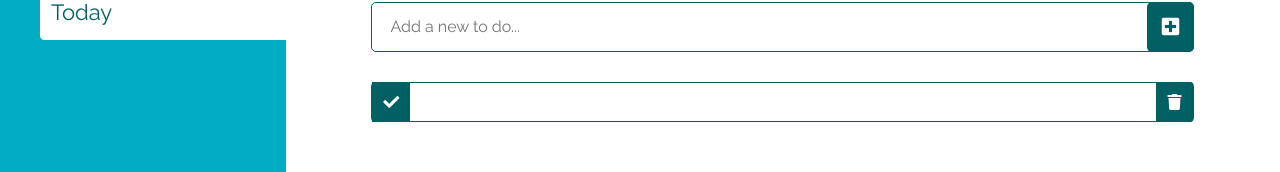
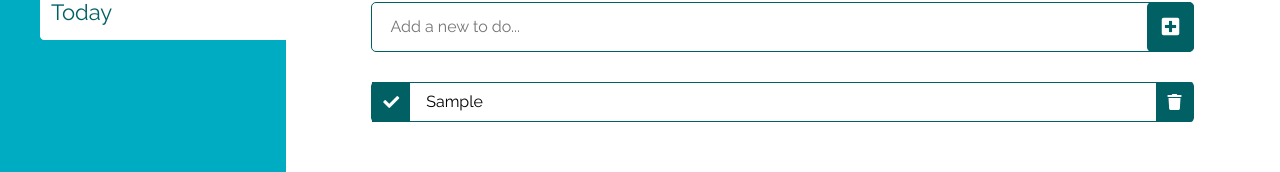
Before and after one commit to ShobhitSagar/To-Do-React-App, a React (Create React App) app: page / in a window 1280 px wide. Both pictures are taken after typing "Sample" into the empty fields and a click on the button 1170 px from the left and 211 px from the top of the page. Shown: the part 184-356 px from the top of the page. Built offline with nearby package versions, Linux system fonts and the light colour scheme.

Commit message:
Todo color change

```diff
--- a/src/App.js
+++ b/src/App.js
@@ -16,7 +16,7 @@ function App() {
 		}
 	};
 
-	// TODO: Dark Mode
+	// Dark Mode
 	const toggleMode = () => {
 		setMode(!mode);
 	};
--- a/src/components/Todo.js
+++ b/src/components/Todo.js
@@ -31,6 +31,7 @@ function Todo({ mode, todo, todoList, setTodoList }) {
 			style={{
 				border: mode ? "1px solid #17223b" : "1px solid #006064",
 				backgroundColor: mode ? "#6b778d" : "white",
+				color: mode ? "white" : "black",
 			}}
 		>
 			<button
```
